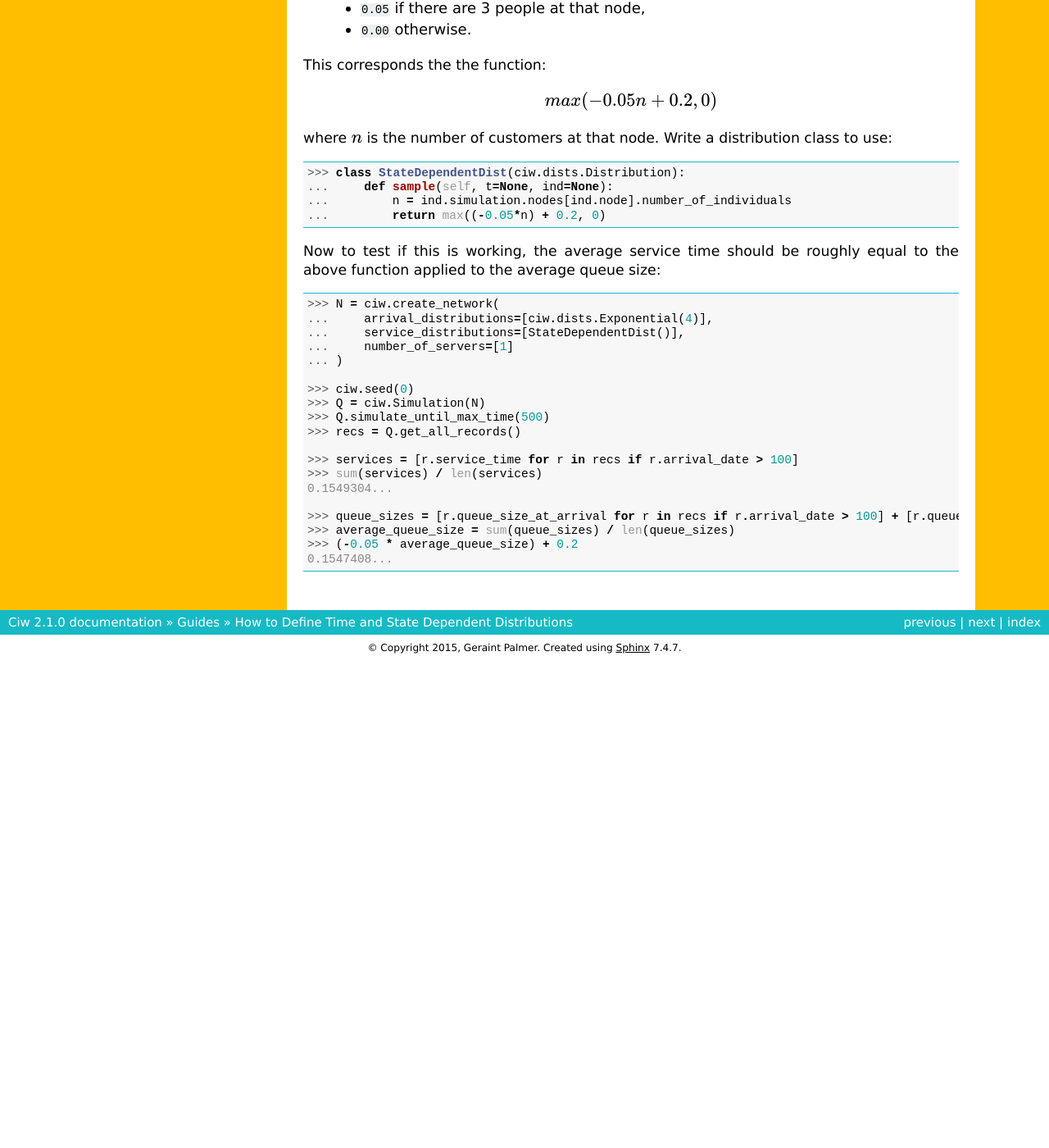
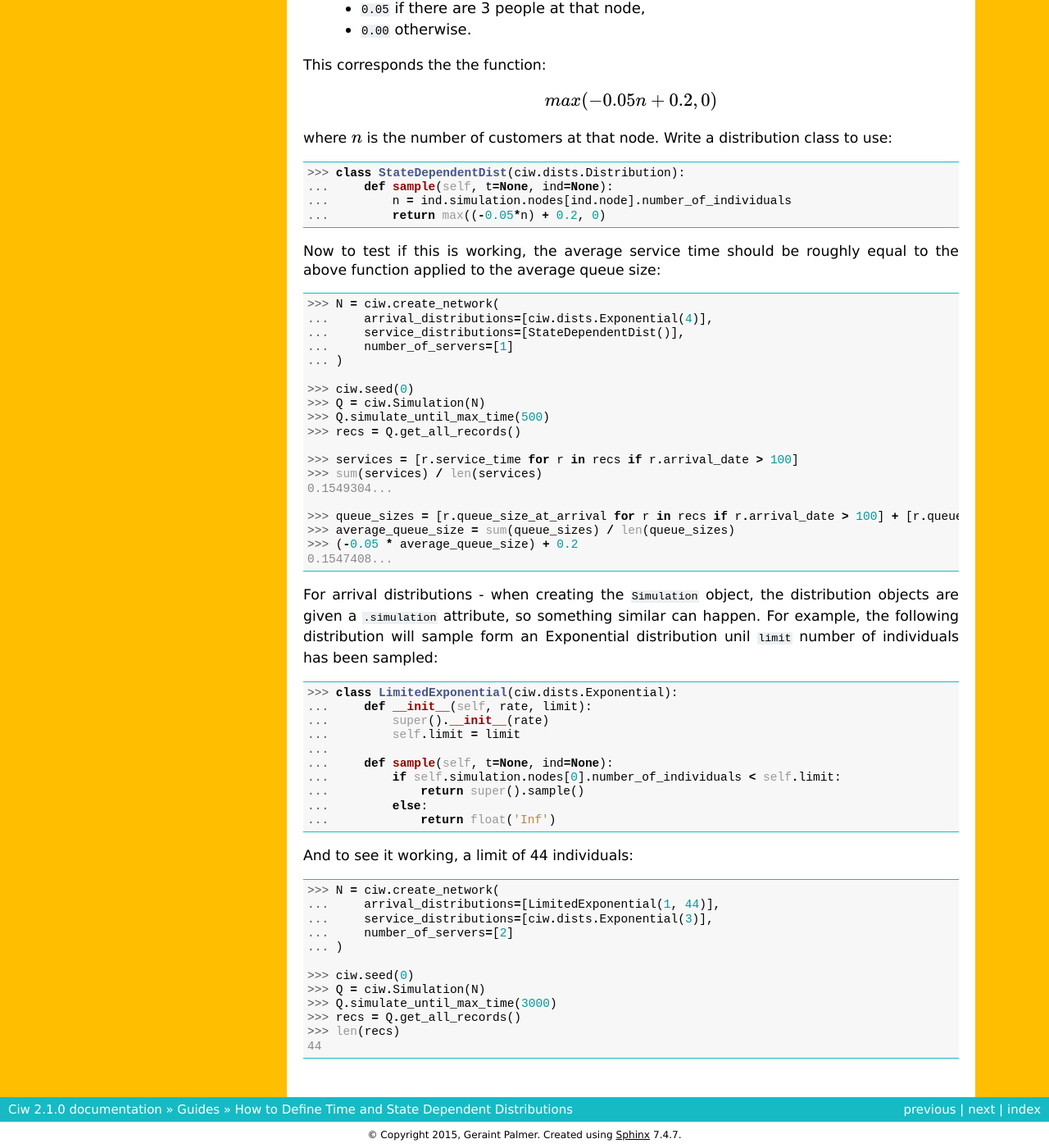
Before and after one commit to CiwPython/Ciw, a Sphinx documentation site: the page built from docs/Guides/time_dependent.rst, in a window 1280 px wide and 1400 px high, scrolled down 1827 px. Shown: the whole window at 82% size. Built offline with Sphinx 7.4.7, drawn with Linux system fonts in a browser that asks for light colours; before the commit the page ends 2633 px from its top, so only the background shows below that.

Commit message:
add LimitedExponential example to docs

```diff
--- a/docs/Guides/time_dependent.rst
+++ b/docs/Guides/time_dependent.rst
@@ -118,3 +118,31 @@
     >>> average_queue_size = sum(queue_sizes) / len(queue_sizes)
     >>> (-0.05 * average_queue_size) + 0.2
     0.1547408...
+
+For arrival distributions - when creating the :code:`Simulation` object, the distribution objects are given a :code:`.simulation` attribute, so something similar can happen. For example, the following distribution will sample form an Exponential distribution unil :code:`limit` number of individuals has been sampled::
+
+    >>> class LimitedExponential(ciw.dists.Exponential):
+    ...     def __init__(self, rate, limit):
+    ...         super().__init__(rate)
+    ...         self.limit = limit
+    ...
+    ...     def sample(self, t=None, ind=None):
+    ...         if self.simulation.nodes[0].number_of_individuals < self.limit:
+    ...             return super().sample()
+    ...         else:
+    ...             return float('Inf')
+
+And to see it working, a limit of 44 individuals::
+
+    >>> N = ciw.create_network(
+    ...     arrival_distributions=[LimitedExponential(1, 44)],
+    ...     service_distributions=[ciw.dists.Exponential(3)],
+    ...     number_of_servers=[2]
+    ... )
+
+    >>> ciw.seed(0)
+    >>> Q = ciw.Simulation(N)
+    >>> Q.simulate_until_max_time(3000)
+    >>> recs = Q.get_all_records()
+    >>> len(recs)
+    44
```
